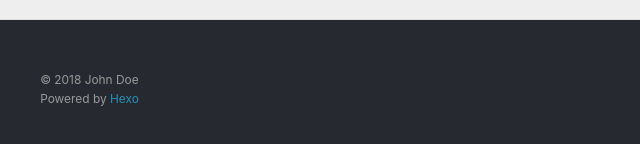
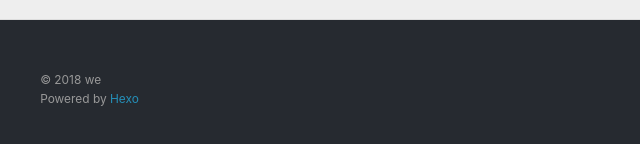
Before and after one commit to fancywe/fancybox, a plain HTML site: page 2018/07/09/hello-world/index.html in a window 1280 px wide. Shown: the part 1398-1542 px from the top of the page, 0-640 px from the left. Drawn offline with nearby package versions, Linux system fonts and the light colour scheme.

Commit message:
Site updated: 2018-07-09 23:59:01

```diff
--- a/2018/07/09/hello-world/index.html
+++ b/2018/07/09/hello-world/index.html
@@ -171,7 +171,7 @@
 
   <div class="outer">
     <div id="footer-info" class="inner">
-      &copy; 2018 John Doe<br>
+      &copy; 2018 we<br>
       Powered by <a href="http://hexo.io/" target="_blank">Hexo</a>
     </div>
   </div>
```
Also changed, not shown: 2018/07/09/test/index.html (+1 -1 lines), archives/2018/07/index.html (+1 -1 lines), archives/2018/index.html (+1 -1 lines), archives/index.html (+1 -1 lines), index.html (+1 -1 lines).
